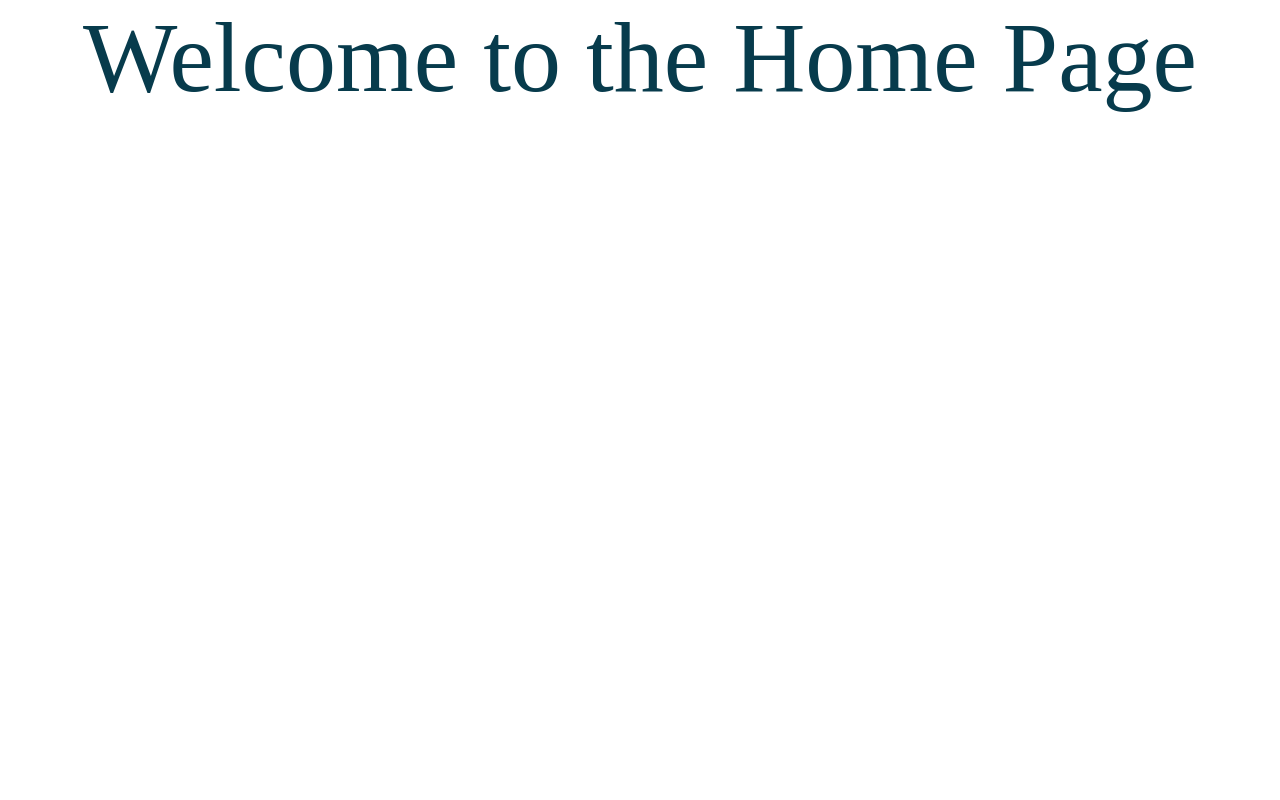
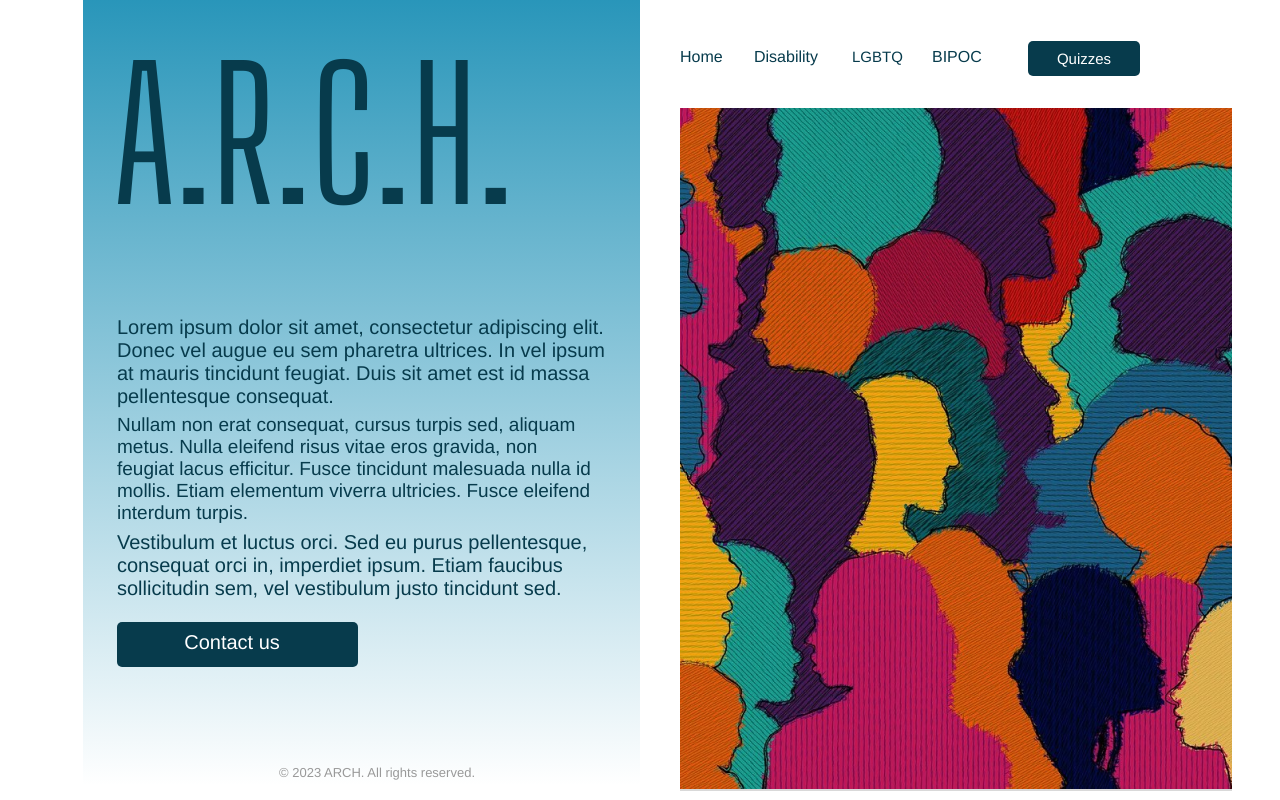
Before and after one commit to AdassaC/ARCH, a React (Create React App) app in the folder arch/: page / in a window 1280 px wide. Built offline with nearby package versions, Linux system fonts and the light colour scheme.

Commit message:
update homepage with mock text

```diff
--- a/arch/src/App.js
+++ b/arch/src/App.js
@@ -1,5 +1,6 @@
 import React from 'react';
 import { BrowserRouter, Route, Routes } from 'react-router-dom';
+import Home from './components/home';
 import BiasCheckerPage from './components/check_your_bias';
 import QuizLGBTQ from './components/quiz_lgbtq';
 import QuizBIPOC from './components/quiz-BIPOC';
@@ -15,14 +16,11 @@ function App() {
           <Route path="/quiz_disability" element={<QuizDisability />} />
           <Route path="/quiz_BIPOC" element={<QuizBIPOC />} />
           <Route path="/" element={<Home />} />
+          <Route path="/home" element={<Home />} />
         </Routes>
       </div>
     </BrowserRouter>
   );
 }
 
-function Home() {
-  return <h1>Welcome to the Home Page</h1>;
-}
-
 export default App;
--- /dev/null
+++ b/arch/src/components/home.js
@@ -0,0 +1,87 @@
+import React from "react";
+import { Link } from 'react-router-dom';
+import hero from '../resources/hero.png';
+import '../styles/home.css'; // Import the CSS file
+
+class Home extends React.Component{
+    render() {
+        return (
+            <div className="homepage">
+              <div className="overlap-wrapper">
+                <div className="overlap">
+                  <div className="overlap-group">
+                    <a href="/home">
+                        <div className="text-wrapper-7">
+                            Home
+                        </div>
+                    </a>
+                    <a href="">
+                        <div className="text-wrapper">
+                            Disability
+                        </div>
+                    </a>
+                    <a href="">
+                        <div className="div">
+                            LGBTQ
+                        </div>
+                    </a>
+                    <a href="">
+                        <div className="text-wrapper-2">
+                            BIPOC
+                        </div>
+                    </a>
+                    <div className="quizzes-btn">
+                      <div className="div-wrapper">
+
+
+                        {/* <Link className="text-wrapper-3" to="/checkYourBias">Quizzes</Link>*/}
+
+                        <a href="/checkYourBias">
+                            <div className="text-wrapper-3">Quizzes </div>
+                        </a>
+                      </div>
+                    </div>
+                    <div className="group" />
+                    <div className="text-wrapper-4">A.R.C.H.</div>
+                    <div className="overlap-group-wrapper">
+                      <div className="overlap-2">
+                        <p className="p">
+                          Lorem ipsum dolor sit amet, consectetur adipiscing elit. Donec vel augue eu sem pharetra ultrices. In
+                          vel ipsum at mauris tincidunt feugiat. Duis sit amet est id massa pellentesque consequat.
+                        </p>
+                        <p className="text-wrapper-5">
+                          Nullam non erat consequat, cursus turpis sed, aliquam metus. Nulla eleifend risus vitae eros gravida,
+                          non feugiat lacus efficitur. Fusce tincidunt malesuada nulla id mollis. Etiam elementum viverra
+                          ultricies. Fusce eleifend interdum turpis.
+                        </p>
+                        <p className="text-wrapper-6">
+                          Vestibulum et luctus orci. Sed eu purus pellentesque, consequat orci in, imperdiet ipsum. Etiam
+                          faucibus sollicitudin sem, vel vestibulum justo tincidunt sed.
+                        </p>
+                      </div>
+                    </div>
+
+                    <button className="contact-us-btn">
+                      <div className="overlap-3">
+                        <a href="">
+                            <div className="text-wrapper-8">Contact us</div>
+                        </a>
+                      </div>
+                    </button>
+                    <p className="text-wrapper-9">© 2023 ARCH. All rights reserved.</p>
+                  </div>
+                  <div className="diversity-wrapper">
+                    <img
+                      className="diversity"
+                      alt="Diversity"
+                      src={hero}
+                    />
+                  </div>
+                </div>
+              </div>
+            </div>
+        );
+    }
+}
+
+export default Home;
--- /dev/null
+++ b/arch/src/styles/home.css
@@ -0,0 +1,262 @@
+@import url('https://fonts.googleapis.com/css2?family=Big+Shoulders+Display:wght@300;400&display=swap');
+
+.homepage {
+    background-color: #ffffff;
+    display: flex;
+    flex-direction: row;
+    justify-content: center;
+    width: 100%;
+  }
+
+  .homepage .overlap-wrapper {
+    background-color: #ffffff;
+    height: 800px;
+    width: 1200px;
+  }
+
+  .homepage .overlap {
+    height: 879px;
+    left: 8px;
+    position: relative;
+    top: -88px;
+    width: 1184px;
+  }
+
+  .homepage .overlap-group {
+    height: 874px;
+    left: 0;
+    position: absolute;
+    top: 0;
+    width: 1184px;
+  }
+
+  .homepage .rectangle {
+    height: 100px;
+    left: 0;
+    position: absolute;
+    top: 96px;
+    width: 1184px;
+  }
+
+  .homepage .text-wrapper {
+    color: #073b4c;
+    font-family: "Arial-Regular", Helvetica;
+    font-size: 16px;
+    font-weight: 400;
+    left: 706px;
+    letter-spacing: 0;
+    line-height: normal;
+    position: absolute;
+    top: 136px;
+    width: 77px;
+  }
+
+  .homepage .div {
+    color: #073b4c;
+    font-family: "Arial-Regular", Helvetica;
+    font-size: 15px;
+    font-weight: 400;
+    left: 804px;
+    letter-spacing: 0;
+    line-height: normal;
+    position: absolute;
+    top: 136px;
+    width: 59px;
+  }
+
+  .homepage .text-wrapper-2 {
+    color: #073b4c;
+    font-family: "Arial-Regular", Helvetica;
+    font-size: 16px;
+    font-weight: 400;
+    left: 884px;
+    letter-spacing: 0;
+    line-height: normal;
+    position: absolute;
+    top: 136px;
+    width: 51px;
+  }
+
+  .homepage .quizzes-btn {
+    height: 35px;
+    left: 980px;
+    position: absolute;
+    top: 129px;
+    width: 114px;
+  }
+
+  .homepage .div-wrapper {
+    background-color: #073b4c;
+    border-radius: 5px;
+    height: 35px;
+    position: relative;
+    width: 112px;
+  }
+
+  .homepage .text-wrapper-3 {
+    color: #ffffff;
+    font-family: "Arial-Regular", Helvetica;
+    font-size: 15px;
+    font-weight: 400;
+    left: 20px;
+    letter-spacing: 0;
+    line-height: normal;
+    position: absolute;
+    text-align: center;
+    top: 9px;
+    width: 72px;
+  }
+
+  .homepage .group {
+    background: linear-gradient(180deg, rgb(17, 138, 178) 0%, rgba(217, 217, 217, 0) 100%);
+    height: 874px;
+    left: 35px;
+    position: absolute;
+    top: 0;
+    width: 557px;
+  }
+
+  .homepage .text-wrapper-4 {
+    color: #073b4c;
+    font-family: 'Big Shoulders Display', sans-serif;
+    font-size: 180px;
+    font-weight: 400;
+    left: 66px;
+    letter-spacing: 0;
+    line-height: normal;
+    position: absolute;
+    top: 115px;
+    width: 478px;
+  }
+
+  .homepage .overlap-group-wrapper {
+    height: 468px;
+    left: 36px;
+    position: absolute;
+    top: 340px;
+    width: 562px;
+  }
+
+  .homepage .overlap-2 {
+    background-color: a2ccd900;
+    height: 468px;
+    position: relative;
+    width: 556px;
+  }
+
+  .homepage .p {
+    color: #073b4c;
+    font-family: "Arial-Regular", Helvetica;
+    font-size: 20px;
+    font-weight: 400;
+    left: 33px;
+    letter-spacing: 0;
+    line-height: normal;
+    position: absolute;
+    top: 44px;
+    width: 490px;
+  }
+
+  .homepage .text-wrapper-5 {
+    color: #073b4c;
+    font-family: "Arial-Regular", Helvetica;
+    font-size: 19px;
+    font-weight: 400;
+    left: 33px;
+    letter-spacing: 0;
+    line-height: normal;
+    position: absolute;
+    top: 143px;
+    width: 475px;
+  }
+
+  .homepage .text-wrapper-6 {
+    color: #073b4c;
+    font-family: "Arial-Regular", Helvetica;
+    font-size: 20px;
+    font-weight: 400;
+    left: 33px;
+    letter-spacing: 0;
+    line-height: normal;
+    position: absolute;
+    top: 259px;
+    width: 475px;
+  }
+
+  .homepage .text-wrapper-7 {
+    color: #073b4c;
+    font-family: "Arial-Regular", Helvetica;
+    font-size: 16px;
+    font-weight: 400;
+    left: 632px;
+    letter-spacing: 0;
+    line-height: normal;
+    position: absolute;
+    top: 136px;
+    white-space: nowrap;
+    width: 53px;
+  }
+
+  .homepage .contact-us-btn {
+    all: unset;
+    box-sizing: border-box;
+    height: 45px;
+    left: 69px;
+    position: absolute;
+    top: 710px;
+    width: 243px;
+  }
+
+  .homepage .overlap-3 {
+    background-color: #073b4c;
+    border-radius: 5px;
+    height: 45px;
+    position: relative;
+    width: 241px;
+  }
+
+  .homepage .text-wrapper-8 {
+    color: #ffffff;
+    font-family: "Arial-Regular", Helvetica;
+    font-size: 20px;
+    font-weight: 400;
+    left: 58px;
+    letter-spacing: 0;
+    line-height: normal;
+    position: absolute;
+    text-align: center;
+    top: 9px;
+    white-space: nowrap;
+    width: 114px;
+  }
+
+  .homepage .text-wrapper-9 {
+    color: #999999;
+    font-family: "Arial-Regular", Helvetica;
+    font-size: 13px;
+    font-weight: 400;
+    left: 231px;
+    letter-spacing: 0;
+    line-height: normal;
+    position: absolute;
+    top: 840px;
+    width: 361px;
+  }
+
+  .homepage .diversity-wrapper {
+    background-color: #d9d9d9;
+    height: 683px;
+    left: 632px;
+    position: absolute;
+    top: 196px;
+    width: 552px;
+  }
+
+  .homepage .diversity {
+    height: 681px;
+    left: 0;
+    object-fit: cover;
+    position: absolute;
+    top: 0;
+    width: 552px;
+  }
```
Also changed, not shown: arch/src/resources/hero.png (added), 1 other file (tests, documents, lock files or other folders).
